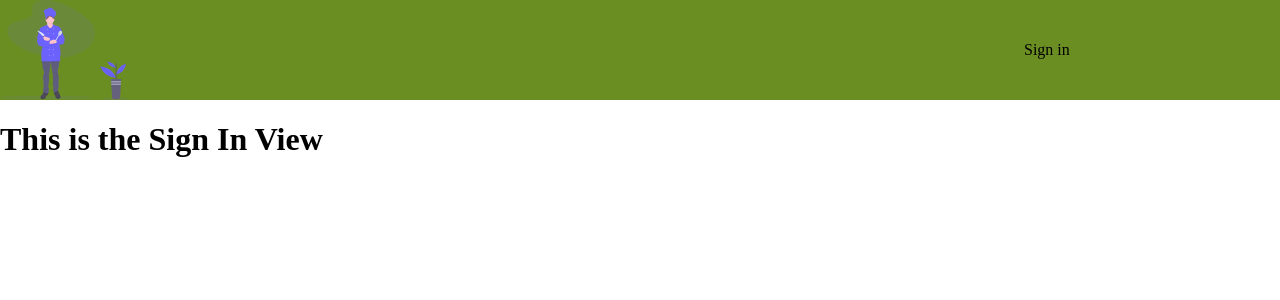
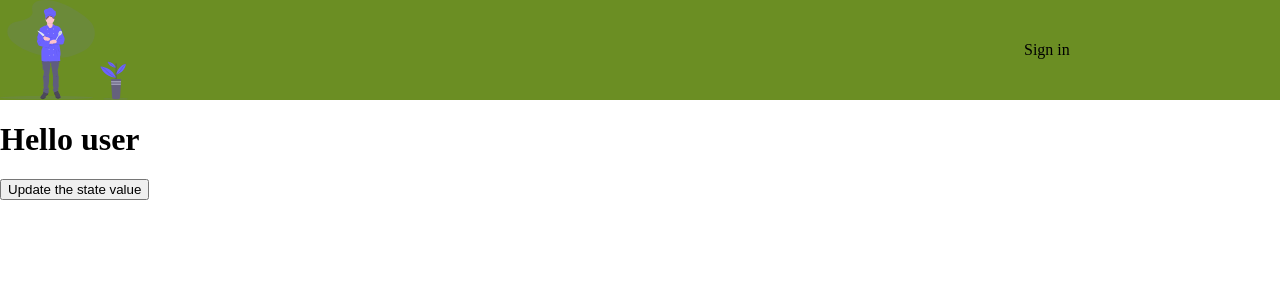
Before and after one commit to linusSch81/testreactapp, a React (Create React App) app: page /sign-in in a window 1280 px wide. Shown: the top 300 px of the page. Built offline with nearby package versions, Linux system fonts and the light colour scheme.

Commit message:
Updated SignInView with updateState

```diff
--- a/public/index.html
+++ b/public/index.html
@@ -1,5 +1,6 @@
 <!DOCTYPE html>
 <html lang="en">
+
 <head>
   <meta charset="utf-8" />
   <link rel="icon" href="%PUBLIC_URL%/favicon.ico" />
@@ -9,8 +10,10 @@
   <link rel="manifest" href="%PUBLIC_URL%/manifest.json" />
   <title>React App</title>
 </head>
+
 <body>
   <noscript>You need to enable JavaScript to run this app.</noscript>
   <div id="root"></div>
 </body>
+
 </html>
--- a/src/view/SignInView.js
+++ b/src/view/SignInView.js
@@ -1,4 +1,17 @@
-import React from "react";
+import React, { useState } from "react";
+
 export const SignInView = () => {
-  return (<h1>This is the Sign In View</h1>);
+  const [loggedInUser, setLoggedInUser] = useState("Hello user");
+  // const [loggedInUser, setLoggedInUser] = useState(123);
+  // const [loggedInUser, setLoggedInUser] = useState(["array1","array2","array3"]);
+  // const [loggedInUser, setLoggedInUser] = useState({name: "Joe"});
+
+  // return <h1>This is the Sign In View</h1>;
+  return(
+    <>
+    <h1>{loggedInUser}</h1>
+    <button onClick={() => setLoggedInUser("You have clicked the button")}>Update the state value</button>
+    </>
+
+  )
 };
```
Also changed, not shown: src/view/PageNotFoundView.js (line endings or trailing spaces).
